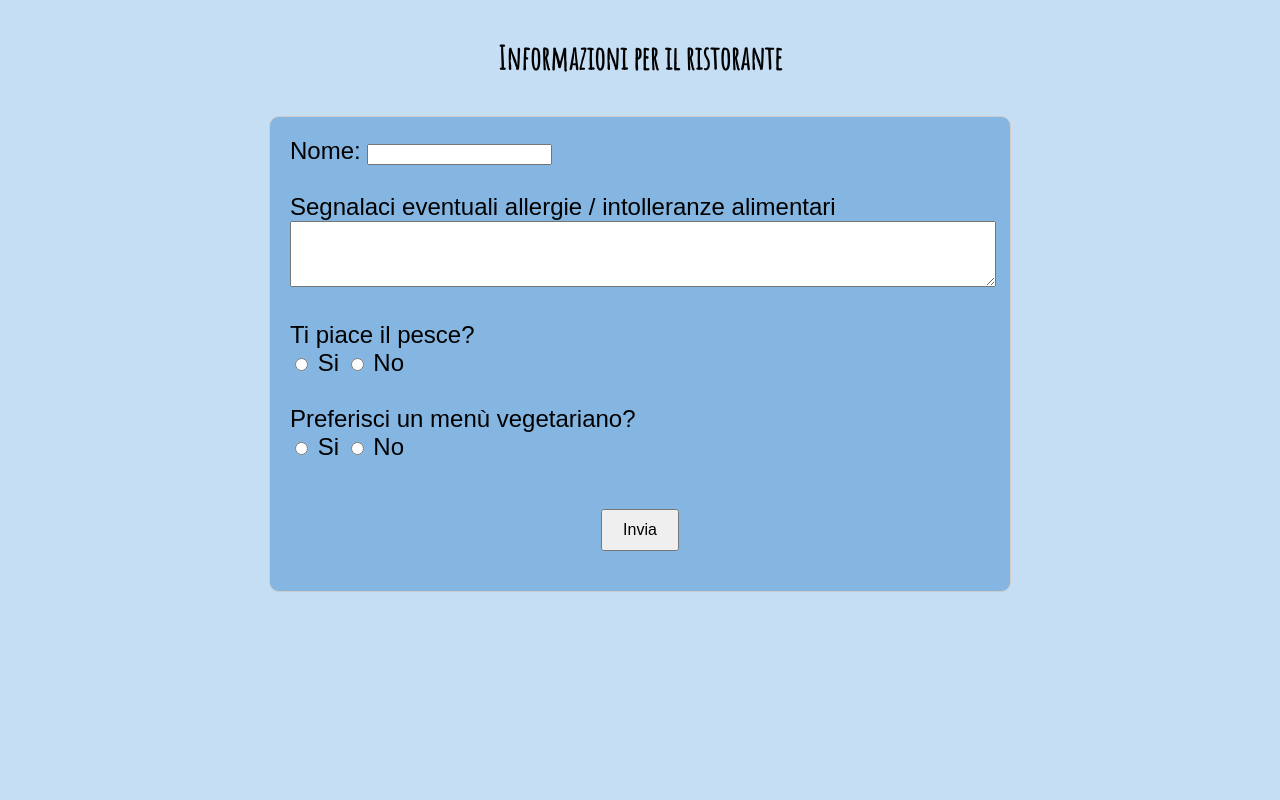
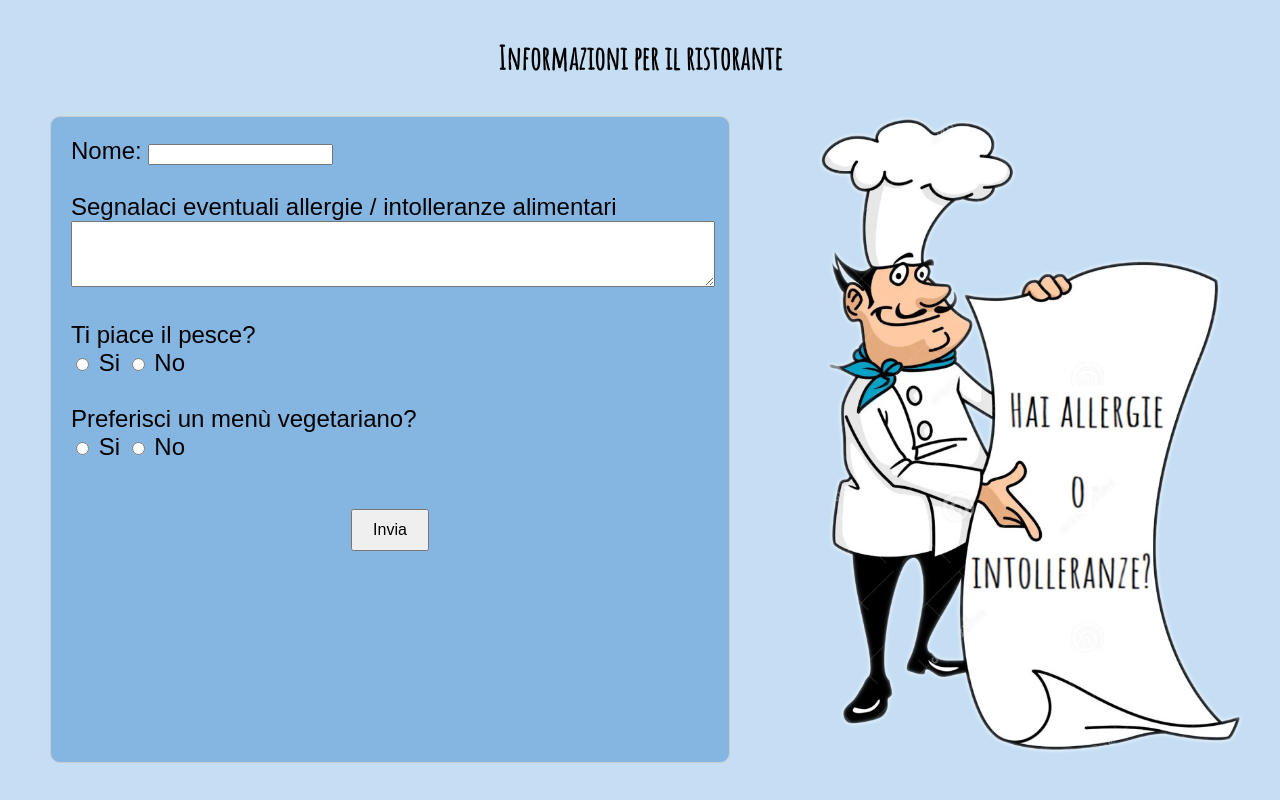
Before and after one commit to Barna1992/matrimonio, a Django app: page /food in a window 1280 px wide. Run offline with Django 4.2, Linux system fonts and the light colour scheme.

Commit message:
immagine cuoco

```diff
--- a/wedding-django/wedding/lista_nozze/templates/food.html
+++ b/wedding-django/wedding/lista_nozze/templates/food.html
@@ -93,6 +93,7 @@
 <body>
     <h1>Informazioni per il ristorante</h1>
     <div class="form-container">
+    <img class="img-bed" src="/static/images/cuoco.png">
         <form id="survey-form">
             <label for="nome">Nome:</label>
             <input type="text" id="nome" name="nome" required><br><br>
@@ -113,7 +114,7 @@
             <label for="vegetariano-no">No</label><br><br>
 
             <button type="submit">Invia</button>
-        </form>
+        </form><img class="img-bed-side" src="/static/images/cuoco.png">
     </div>
 
     <script>
```
Also changed, not shown: wedding-django/wedding/static/images/cuoco.png (added).
